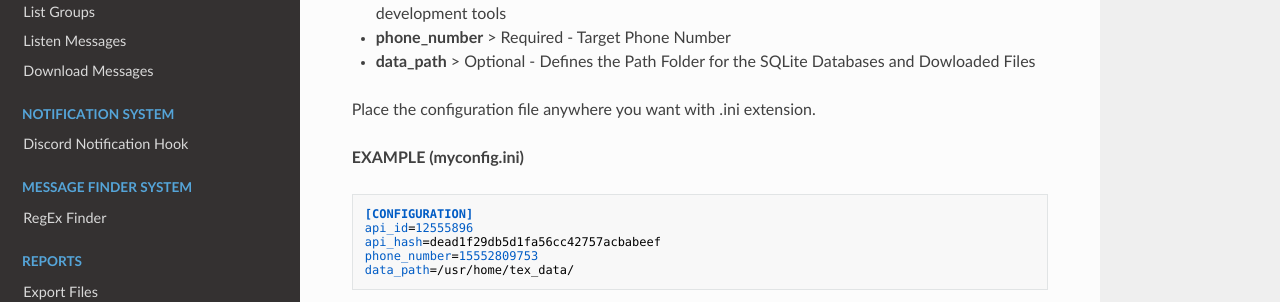
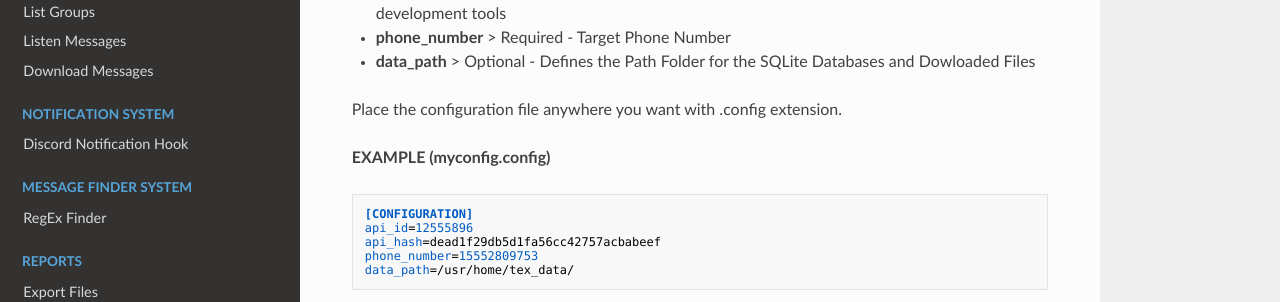
Before and after one commit to guibacellar/TEx, an MkDocs documentation site: the page built from docs/configuration/basic.md, in a window 1280 px wide. Shown: the part 390-692 px from the top of the page. Built offline with MkDocs 1.6.1, drawn with Linux system fonts in a browser that asks for light colours; nearby versions of some CDN libraries.

Commit message:
Fix Confused Documentation reference to ini files
Signed-off-by: Guilherme Bacellar Moralez <guibacellar@gmail.com>

````diff
--- a/docs/configuration/basic.md
+++ b/docs/configuration/basic.md
@@ -14,9 +14,9 @@ data_path=my_data_path
 * **phone_number** > Required - Target Phone Number
 * **data_path** > Optional - Defines the Path Folder for the SQLite Databases and Dowloaded Files
 
-Place the configuration file anywhere you want with .ini extension.
+Place the configuration file anywhere you want with .config extension.
 
-**EXAMPLE (myconfig.ini)**
+**EXAMPLE (myconfig.config)**
 ```ini
 [CONFIGURATION]
 api_id=12555896
````
Also changed, not shown: docs/how_use/how_to_use_basic.md (+1 -1 lines).
